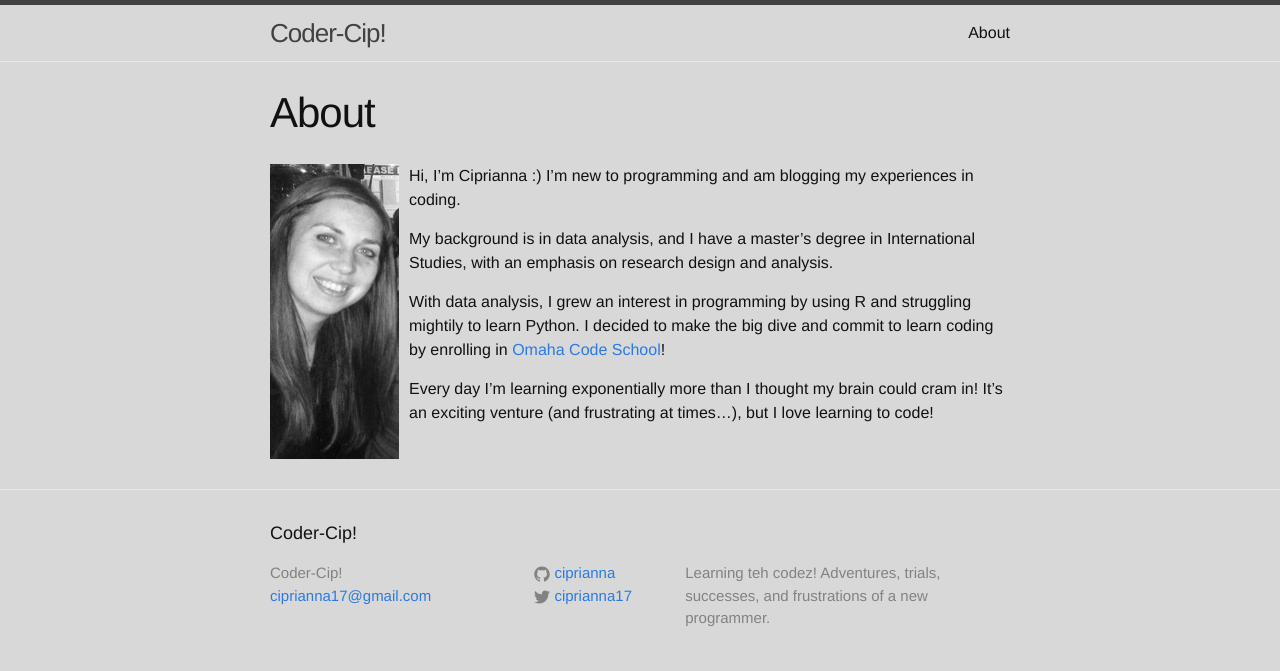
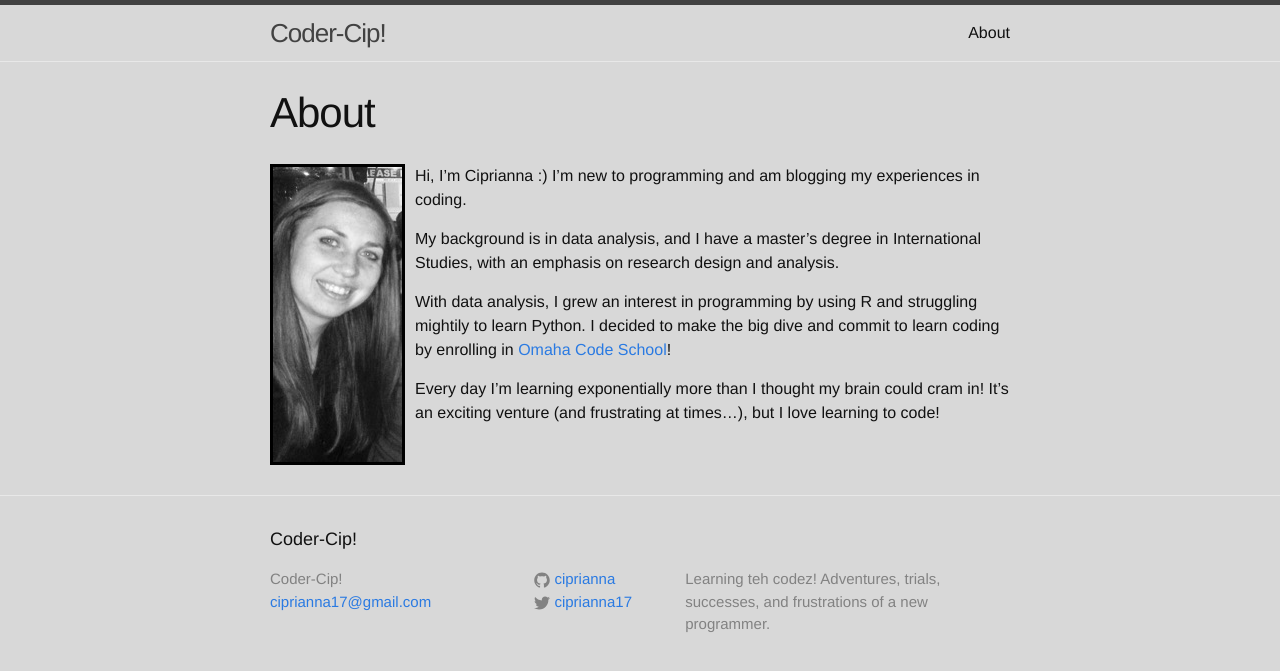
Before and after one commit to ciprianna/ciprianna, a Jekyll site: the page built from about.md, in a window 1280 px wide. Shown: the top 671 px of the page. Built offline with Jekyll 4.4.1, drawn with Linux system fonts in a browser that asks for light colours; Markdown is read by kramdown in place of the engine named in the settings.

Commit message:
Changed the border to the picture.

```diff
--- a/about.md
+++ b/about.md
@@ -5,7 +5,7 @@ permalink: /about/
 ---
 
 <div style="float: left">
-    <img src="/smaller_pic.jpg" alt="Hello, everyone!" style="PADDING-RIGHT: 10px"/>
+    <img src="/smaller_pic.jpg" alt="Hello, everyone!" style="MARGIN-RIGHT: 10px; border: solid black"/>
 </div>
 
 
```
